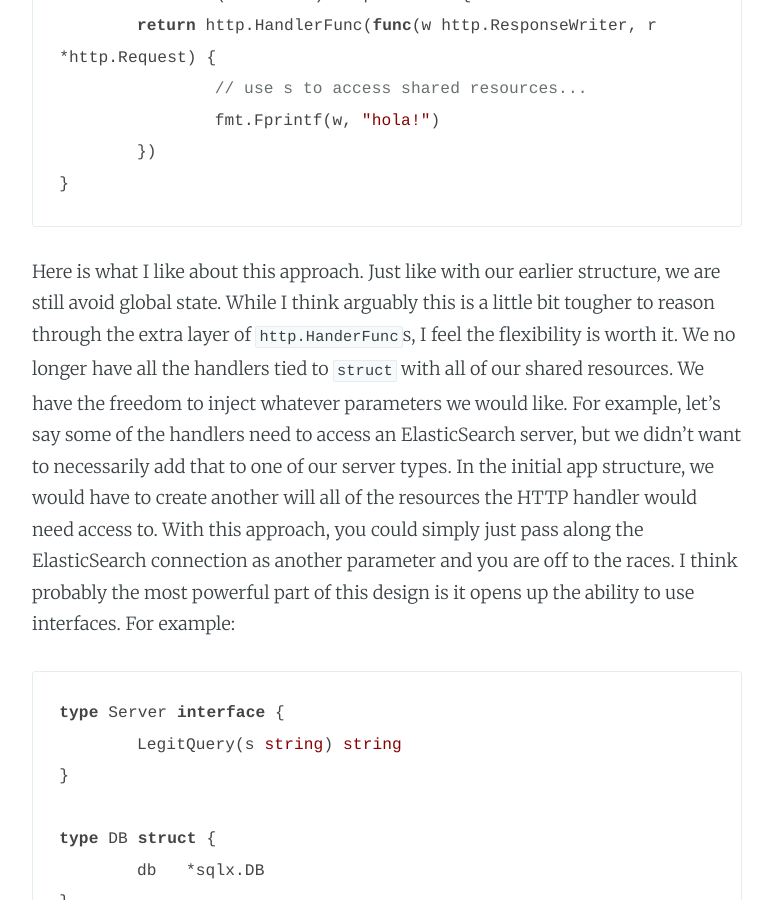
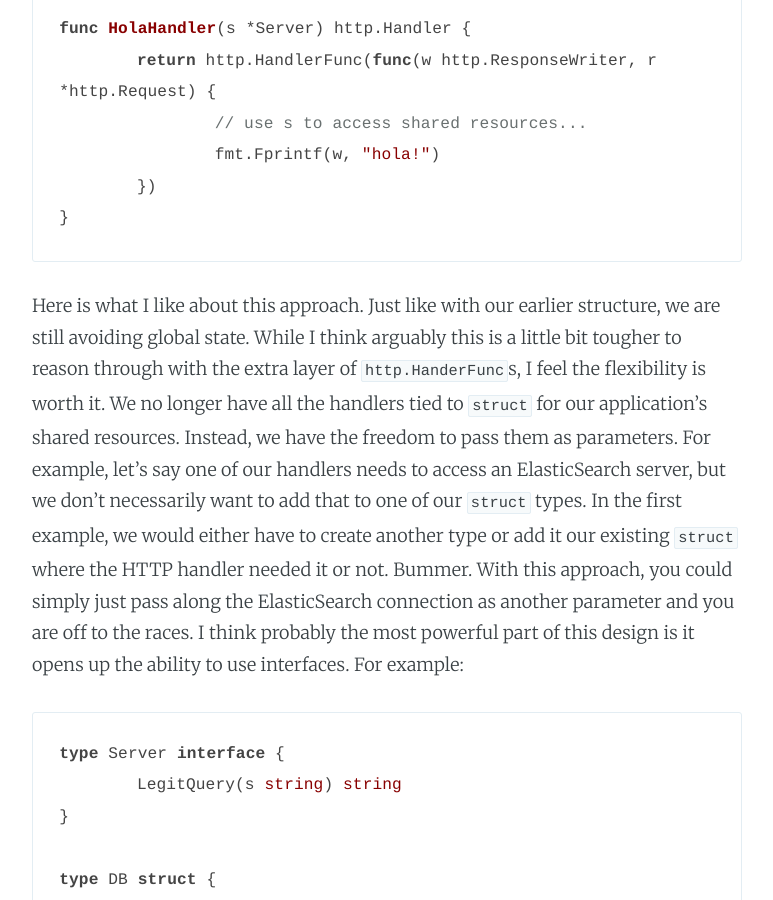
Before and after one commit to BasementKrew/revelation.io, a Jekyll site: the page built from _posts/2017-10-20-flexible-server-structure.md, in a window 1280 px wide and 900 px high, scrolled down 5339 px. Shown: the whole window, without its empty margins (253-1026 px from the left). Built offline with Jekyll 4.4.1, drawn with Linux system fonts in a browser that asks for light colours; nearby versions of some CDN libraries; Markdown is read by kramdown in place of the engine named in the settings; some of the changed text lies outside the part shown.

Commit message:
grammar fixes

````diff
--- a/_posts/2017-10-20-flexible-server-structure.md
+++ b/_posts/2017-10-20-flexible-server-structure.md
@@ -79,7 +79,7 @@
 }
 ```
 
-Now I admit we don't have to design things this way and could avoid this problem if we created additional "Server/Handler" types, but too can get a little redundant. Here is my suggestion to avoid this:
+Notice how every handler is a "method" on the `Server` struct? That can lead to things being fragile and inflexible. Now I admit we don't have to design things this way and we could avoid this problem if we created additional "Server/Handler" types, but that too can get a little redundant. Here is my suggestion to avoid this:
 
 ```go
 type Server struct {
@@ -137,7 +137,7 @@
 }
 ```
 
-Here is what I like about this approach. Just like with our earlier structure, we are still avoid global state. While I think arguably this is a little bit tougher to reason through the extra layer of `http.HanderFunc`s, I feel the flexibility is worth it. We no longer have all the handlers tied to `struct` with all of our shared resources. We have the freedom to inject whatever parameters we would like. For example, let's say some of the handlers need to access an ElasticSearch server, but we didn't want to necessarily add that to one of our server types. In the initial app structure, we would have to create another will all of the resources the HTTP handler would need access to. With this approach, you could simply just pass along the ElasticSearch connection as another parameter and you are off to the races. I think probably the most powerful part of this design is it opens up the ability to use interfaces. For example:
+Here is what I like about this approach. Just like with our earlier structure, we are still avoiding global state. While I think arguably this is a little bit tougher to reason through with the extra layer of `http.HanderFunc`s, I feel the flexibility is worth it. We no longer have all the handlers tied to `struct` for our application's shared resources. Instead, we have the freedom to pass them as parameters. For example, let's say one of our handlers needs to access an ElasticSearch server, but we don't necessarily  want to add that to one of our `struct` types. In the first example, we would either have to create another type or add it our existing `struct` where the HTTP handler needed it or not. Bummer. With this approach, you could simply just pass along the ElasticSearch connection as another parameter and you are off to the races. I think probably the most powerful part of this design is it opens up the ability to use interfaces. For example:
 
 ```go
 type Server interface {
````
